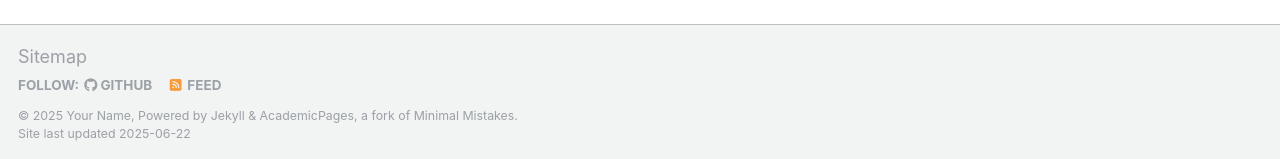
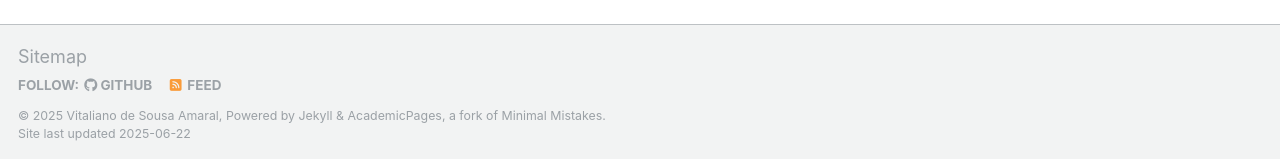
Before and after one commit to vitalianoamaral/vitalianoamaral.github.io, a Jekyll site: the page built from _pages/about.md, in a window 1280 px wide and 1005 px high. Shown: the part 843-1002 px from the top of the window. Built offline with Jekyll 4.4.1, drawn with Linux system fonts in a browser that asks for light colours; some web fonts are replaced.

Commit message:
Update _config.yml

```diff
--- a/_config.yml
+++ b/_config.yml
@@ -11,9 +11,9 @@ locale                   : "en-US"
 site_theme               : "default"
 title                    : "Vitaliano Amaral"
 title_separator          : "-"
-name                     : &name "Your Name"
+name                     : &name "Vitaliano de Sousa Amaral"
 description              : &description "personal description"
-url                      : https://academicpages.github.io # the base hostname & protocol for your site e.g. "https://[your GitHub username].github.io" or if you already have some other page hosted on Github then use "https://[your GitHub username].github.io/[Your Repo Name]"
+url                      : https://vitalianoamaral.github.io/ # the base hostname & protocol for your site e.g. "https://[your GitHub username].github.io" or if you already have some other page hosted on Github then use "https://[your GitHub username].github.io/[Your Repo Name]"
 baseurl                  : "" # the subpath of your site, e.g. "/blog"
 repository               : "academicpages/academicpages.github.io"
 
```
